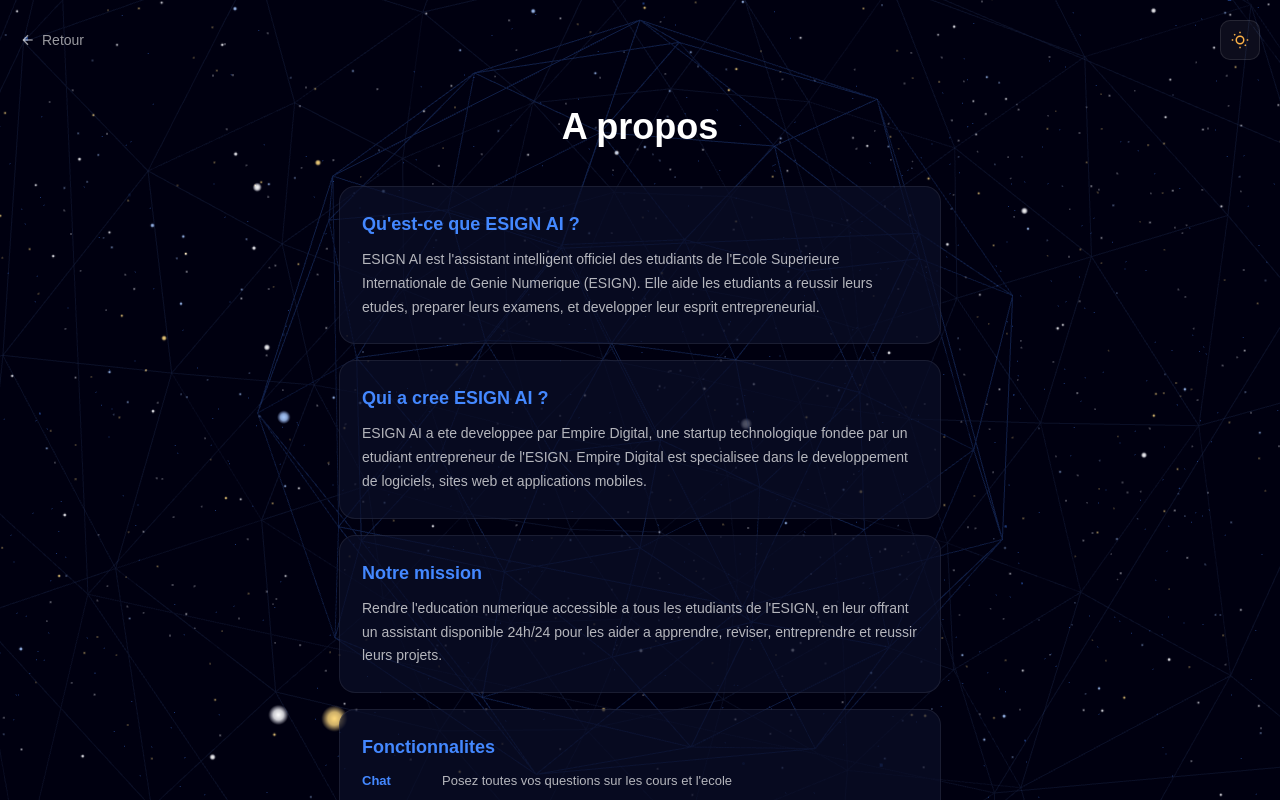
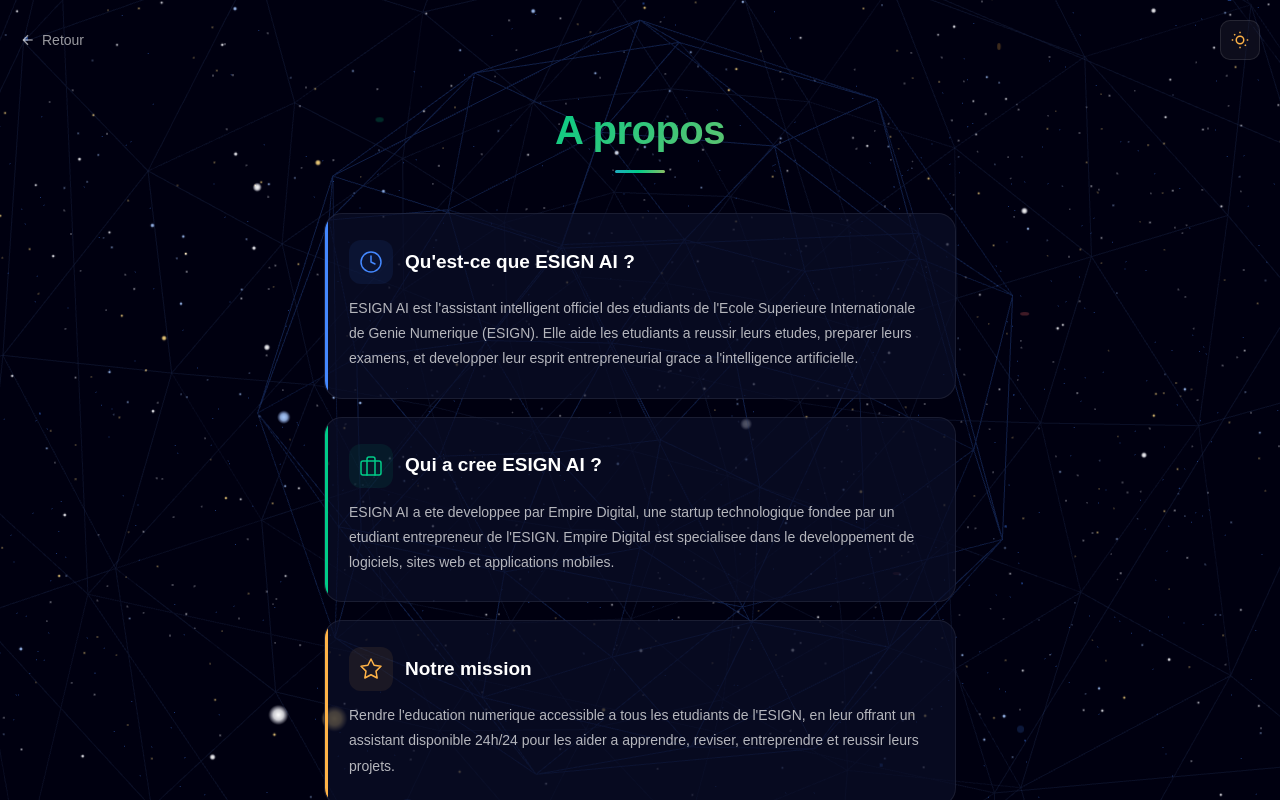
Before and after one commit to warell237/esign-IA, a Next.js app: page /about in a window 1280 px wide. Built offline with nearby package versions, Linux system fonts and the light colour scheme.

Commit message:
Simple about page with animations

```diff
--- a/src/app/about/page.js
+++ b/src/app/about/page.js
@@ -16,7 +16,7 @@
     setIsMobile(window.innerWidth < 640);
     const handleResize = () => setIsMobile(window.innerWidth < 640);
     window.addEventListener('resize', handleResize);
-    setTimeout(() => setVisible(true), 100);
+    setTimeout(() => setVisible(true), 200);
     return () => window.removeEventListener('resize', handleResize);
   }, []);
 
@@ -30,41 +30,74 @@
   const accent = '#4488ff';
 
   const cards = [
-    { title: "Qu'est-ce que ESIGN AI ?", text: "ESIGN AI est l'assistant intelligent officiel des etudiants de l'Ecole Superieure Internationale de Genie Numerique (ESIGN). Elle aide les etudiants a reussir leurs etudes, preparer leurs examens, et developper leur esprit entrepreneurial." },
-    { title: 'Qui a cree ESIGN AI ?', text: "ESIGN AI a ete developpee par Empire Digital, une startup technologique fondee par un etudiant entrepreneur de l'ESIGN. Empire Digital est specialisee dans le developpement de logiciels, sites web et applications mobiles." },
-    { title: 'Notre mission', text: "Rendre l'education numerique accessible a tous les etudiants de l'ESIGN, en leur offrant un assistant disponible 24h/24 pour les aider a apprendre, reviser, entreprendre et reussir leurs projets." },
+    {
+      icon: (
+        <svg width="24" height="24" viewBox="0 0 24 24" fill="none" stroke={accent} strokeWidth="1.5" strokeLinecap="round" strokeLinejoin="round">
+          <circle cx="12" cy="12" r="10"/><path d="M12 6v6l4 2"/>
+        </svg>
+      ),
+      title: "Qu'est-ce que ESIGN AI ?",
+      text: "ESIGN AI est l'assistant intelligent officiel des etudiants de l'Ecole Superieure Internationale de Genie Numerique (ESIGN). Elle aide les etudiants a reussir leurs etudes, preparer leurs examens, et developper leur esprit entrepreneurial grace a l'intelligence artificielle.",
+      color: '#4488ff',
+    },
+    {
+      icon: (
+        <svg width="24" height="24" viewBox="0 0 24 24" fill="none" stroke="#00cc88" strokeWidth="1.5" strokeLinecap="round" strokeLinejoin="round">
+          <rect x="2" y="7" width="20" height="14" rx="2" ry="2"/><path d="M16 21V5a2 2 0 00-2-2h-4a2 2 0 00-2 2v16"/>
+        </svg>
+      ),
+      title: 'Qui a cree ESIGN AI ?',
+      text: "ESIGN AI a ete developpee par Empire Digital, une startup technologique fondee par un etudiant entrepreneur de l'ESIGN. Empire Digital est specialisee dans le developpement de logiciels, sites web et applications mobiles.",
+      color: '#00cc88',
+    },
+    {
+      icon: (
+        <svg width="24" height="24" viewBox="0 0 24 24" fill="none" stroke="#ffb347" strokeWidth="1.5" strokeLinecap="round" strokeLinejoin="round">
+          <polygon points="12 2 15.09 8.26 22 9.27 17 14.14 18.18 21.02 12 17.77 5.82 21.02 7 14.14 2 9.27 8.91 8.26 12 2"/>
+        </svg>
+      ),
+      title: 'Notre mission',
+      text: "Rendre l'education numerique accessible a tous les etudiants de l'ESIGN, en leur offrant un assistant disponible 24h/24 pour les aider a apprendre, reviser, entreprendre et reussir leurs projets.",
+      color: '#ffb347',
+    },
   ];
 
   const features = [
-    { label: 'Chat', desc: "Posez toutes vos questions sur les cours et l'ecole" },
-    { label: 'Mentor', desc: 'Coaching personnalise pour votre reussite academique' },
-    { label: 'Examen', desc: 'Entrainez-vous avec des QCM et exercices' },
-    { label: 'Business', desc: 'Decouvrez comment generer des revenus' },
-    { label: 'Prof', desc: "Accedez aux informations sur l'ecole et les filieres" },
+    { label: 'Chat', desc: "Posez toutes vos questions sur les cours et l'ecole", color: '#4488ff' },
+    { label: 'Mentor', desc: 'Coaching personnalise pour votre reussite academique', color: '#00cc88' },
+    { label: 'Examen', desc: 'Entrainez-vous avec des QCM et exercices', color: '#ffb347' },
+    { label: 'Business', desc: 'Decouvrez comment generer des revenus', color: '#ff6b6b' },
+    { label: 'Prof', desc: "Accedez aux informations sur l'ecole et les filieres", color: '#6699ff' },
   ];
 
   return (
     <main style={{ width: '100%', minHeight: '100dvh', background: isDark ? '#000010' : '#f2f5ff', position: 'relative', fontFamily: 'Arial, sans-serif', overflow: 'hidden' }}>
       <SpaceBackground />
 
-      {/* Particules simples */}
+      {/* Particules flottantes colorees */}
       <div style={{ position: 'absolute', inset: 0, pointerEvents: 'none', zIndex: 0 }}>
-        {[...Array(6)].map((_, i) => (
+        {[...Array(12)].map((_, i) => {
+          const colors = ['#4488ff', '#00cc88', '#ffb347', '#ff6b6b', '#6699ff'];
+          const c = colors[i % colors.length];
+          return (
             <div key={i} style={{
-            position: 'absolute', width: 3, height: 3, borderRadius: '50%', background: accent,
-            opacity: 0.12, top: `${20 + i * 15}%`, left: `${10 + i * 12}%`,
-            animation: `floatParticle ${5 + i * 2}s ease-in-out infinite`,
+              position: 'absolute', width: 2 + Math.random() * 4, height: 2 + Math.random() * 4,
+              borderRadius: '50%', background: c, opacity: 0.15,
+              top: `${Math.random() * 100}%`, left: `${Math.random() * 100}%`,
+              animation: `floatParticle ${5 + Math.random() * 6}s ease-in-out infinite`,
+              animationDelay: `${Math.random() * 4}s`,
             }} />
-        ))}
+          );
+        })}
       </div>
 
       {/* Header */}
       <div style={{ position: 'fixed', top: isMobile ? '12px' : '20px', left: isMobile ? '12px' : '20px', right: isMobile ? '12px' : '20px', zIndex: 100, display: 'flex', justifyContent: 'space-between', alignItems: 'center' }}>
-        <Link href="/" style={{ color: isDark ? 'rgba(255,255,255,0.6)' : 'rgba(10,16,53,0.6)', fontSize: 14, textDecoration: 'none', display: 'flex', alignItems: 'center', gap: 6 }}>
+        <Link href="/" style={{ color: isDark ? 'rgba(255,255,255,0.6)' : 'rgba(10,16,53,0.6)', fontSize: 14, textDecoration: 'none', display: 'flex', alignItems: 'center', gap: 6, transition: 'color 0.2s' }}>
           <svg width="16" height="16" viewBox="0 0 24 24" fill="none" stroke="currentColor" strokeWidth="2"><line x1="19" y1="12" x2="5" y2="12"/><polyline points="12 19 5 12 12 5"/></svg>
           Retour
         </Link>
-        <button onClick={toggleTheme} style={{ width: 40, height: 40, borderRadius: 10, border: `1px solid ${isDark ? 'rgba(255,255,255,0.1)' : 'rgba(0,0,0,0.1)'}`, background: isDark ? 'rgba(255,255,255,0.05)' : 'rgba(0,0,0,0.05)', cursor: 'pointer', display: 'flex', alignItems: 'center', justifyContent: 'center' }}>
+        <button onClick={toggleTheme} style={{ width: 40, height: 40, borderRadius: 10, border: `1px solid ${isDark ? 'rgba(255,255,255,0.1)' : 'rgba(0,0,0,0.1)'}`, background: isDark ? 'rgba(255,255,255,0.05)' : 'rgba(0,0,0,0.05)', backdropFilter: 'blur(20px)', cursor: 'pointer', display: 'flex', alignItems: 'center', justifyContent: 'center', transition: 'all 0.3s ease' }}>
           {isDark ? (
             <svg width="18" height="18" viewBox="0 0 24 24" fill="none" stroke="#ffb347" strokeWidth="2"><circle cx="12" cy="12" r="5"/><line x1="12" y1="1" x2="12" y2="3"/><line x1="12" y1="21" x2="12" y2="23"/><line x1="4.22" y1="4.22" x2="5.64" y2="5.64"/><line x1="18.36" y1="18.36" x2="19.78" y2="19.78"/><line x1="1" y1="12" x2="3" y2="12"/><line x1="21" y1="12" x2="23" y2="12"/></svg>
           ) : (
@@ -74,41 +107,56 @@
       </div>
 
       {/* Contenu */}
-      <div style={{ position: 'relative', zIndex: 10, maxWidth: 650, margin: '0 auto', padding: isMobile ? '80px 16px 40px' : '100px 24px 50px' }}>
+      <div style={{ position: 'relative', zIndex: 10, maxWidth: 680, margin: '0 auto', padding: isMobile ? '80px 16px 40px' : '100px 24px 50px' }}>
 
-        <h1 style={{
-          color: titleColor, fontSize: isMobile ? 28 : 36, fontWeight: 800, textAlign: 'center', marginBottom: 32,
-          opacity: visible ? 1 : 0, transform: visible ? 'translateY(0)' : 'translateY(-10px)',
-          transition: 'all 0.6s ease',
-        }}>
-          A propos
-        </h1>
+        {/* Titre anime */}
+        <div style={{ textAlign: 'center', marginBottom: 40, opacity: visible ? 1 : 0, transform: visible ? 'translateY(0)' : 'translateY(-15px)', transition: 'all 0.8s ease' }}>
+          <h1 style={{ color: titleColor, fontSize: isMobile ? 30 : 40, fontWeight: 800, marginBottom: 10, letterSpacing: '-0.5px', background: 'linear-gradient(135deg, #4488ff, #6699ff, #00cc88, #ffb347)', backgroundSize: '300% 100%', WebkitBackgroundClip: 'text', WebkitTextFillColor: 'transparent', animation: 'titleGradient 4s ease-in-out infinite' }}>A propos</h1>
+          <div style={{ width: 50, height: 3, borderRadius: 2, background: 'linear-gradient(90deg, #4488ff, #00cc88, #ffb347)', backgroundSize: '200% 100%', animation: 'shimmer 2s ease-in-out infinite', margin: '0 auto' }} />
+        </div>
 
-        {/* Cartes avec animation fade-in */}
+        {/* Cartes avec icones */}
+        <div style={{ display: 'flex', flexDirection: 'column', gap: 18 }}>
           {cards.map((card, i) => (
             <div key={i} style={{
-            background: cardBg, border: `1px solid ${cardBorder}`, borderRadius: 16,
-            padding: isMobile ? '20px 16px' : '24px 22px', marginBottom: 16,
-            opacity: visible ? 1 : 0, transform: visible ? 'translateY(0)' : 'translateY(20px)',
-            transition: `all 0.5s ease ${0.2 + i * 0.15}s`,
+              background: cardBg, border: `1px solid ${cardBorder}`, borderRadius: 18,
+              padding: isMobile ? '20px 16px' : '26px 24px',
+              opacity: visible ? 1 : 0, transform: visible ? 'translateX(0)' : `translateX(${i % 2 === 0 ? '-30px' : '30px'})`,
+              transition: `all 0.6s cubic-bezier(0.16, 1, 0.3, 1) ${0.3 + i * 0.15}s`,
+              position: 'relative', overflow: 'hidden',
             }}>
-            <h2 style={{ color: accent, fontSize: 18, fontWeight: 700, marginBottom: 10 }}>{card.title}</h2>
-            <p style={{ color: textColor, fontSize: 14, lineHeight: 1.7, margin: 0 }}>{card.text}</p>
+              {/* Barre laterale coloree */}
+              <div style={{ position: 'absolute', left: 0, top: 0, bottom: 0, width: 3, background: card.color, borderRadius: '0 4px 4px 0' }} />
+              <div style={{ position: 'relative', zIndex: 1 }}>
+                <div style={{ display: 'flex', alignItems: 'center', gap: 12, marginBottom: 12 }}>
+                  <div style={{ width: 44, height: 44, borderRadius: 12, background: `${card.color}15`, display: 'flex', alignItems: 'center', justifyContent: 'center', flexShrink: 0 }}>
+                    {card.icon}
+                  </div>
+                  <h2 style={{ color: titleColor, fontSize: isMobile ? 17 : 19, fontWeight: 700, margin: 0 }}>{card.title}</h2>
+                </div>
+                <p style={{ color: textColor, fontSize: 14, lineHeight: 1.8, margin: 0 }}>{card.text}</p>
+              </div>
             </div>
           ))}
 
           {/* Carte Fonctionnalites */}
           <div style={{
-          background: cardBg, border: `1px solid ${cardBorder}`, borderRadius: 16,
-          padding: isMobile ? '20px 16px' : '24px 22px',
-          opacity: visible ? 1 : 0, transform: visible ? 'translateY(0)' : 'translateY(20px)',
-          transition: `all 0.5s ease ${0.2 + 3 * 0.15}s`,
+            background: cardBg, border: `1px solid ${cardBorder}`, borderRadius: 18,
+            padding: isMobile ? '20px 16px' : '26px 24px',
+            opacity: visible ? 1 : 0, transform: visible ? 'translateY(0)' : 'translateY(30px)',
+            transition: `all 0.6s cubic-bezier(0.16, 1, 0.3, 1) ${0.3 + 3 * 0.15}s`,
           }}>
-          <h2 style={{ color: accent, fontSize: 18, fontWeight: 700, marginBottom: 10 }}>Fonctionnalites</h2>
-          <div style={{ display: 'flex', flexDirection: 'column', gap: 8 }}>
+            <h2 style={{ color: titleColor, fontSize: isMobile ? 17 : 19, fontWeight: 700, marginBottom: 16 }}>Fonctionnalites</h2>
+            <div style={{ display: 'flex', flexDirection: 'column', gap: 6 }}>
               {features.map((f, i) => (
-              <div key={i} style={{ display: 'flex', gap: 10, alignItems: 'baseline' }}>
-                <span style={{ color: accent, fontWeight: 700, fontSize: 13, minWidth: 70 }}>{f.label}</span>
+                <div key={i} style={{
+                  display: 'flex', gap: 12, alignItems: 'center', padding: '8px 12px',
+                  borderRadius: 10, background: `${f.color}08`,
+                  opacity: visible ? 1 : 0, transform: visible ? 'translateX(0)' : 'translateX(-15px)',
+                  transition: `all 0.4s ease ${0.6 + i * 0.08}s`,
+                }}>
+                  <div style={{ width: 8, height: 8, borderRadius: '50%', background: f.color, flexShrink: 0 }} />
+                  <span style={{ color: f.color, fontWeight: 700, fontSize: 13, minWidth: 70 }}>{f.label}</span>
                   <span style={{ color: textColor, fontSize: 13 }}>{f.desc}</span>
                 </div>
               ))}
@@ -116,10 +164,24 @@
           </div>
         </div>
 
+        {/* Footer */}
+        <div style={{ textAlign: 'center', marginTop: 36, opacity: visible ? 1 : 0, transition: 'opacity 0.8s ease 1.2s' }}>
+          <p style={{ color: isDark ? 'rgba(255,255,255,0.25)' : 'rgba(0,0,0,0.25)', fontSize: 11, margin: 0 }}>ESIGN AI — Developpe par Empire Digital</p>
+        </div>
+      </div>
+
       <style>{`
         @keyframes floatParticle {
-          0%, 100% { transform: translateY(0); opacity: 0.1; }
-          50% { transform: translateY(-20px); opacity: 0.2; }
+          0%, 100% { transform: translateY(0) scale(1); opacity: 0.1; }
+          50% { transform: translateY(-25px) scale(1.8); opacity: 0.25; }
+        }
+        @keyframes shimmer {
+          0%, 100% { background-position: 0% 50%; }
+          50% { background-position: 100% 50%; }
+        }
+        @keyframes titleGradient {
+          0%, 100% { background-position: 0% 50%; }
+          50% { background-position: 100% 50%; }
         }
       `}</style>
     </main>
```
Lines whose indentation alone changed are shown as unchanged.
